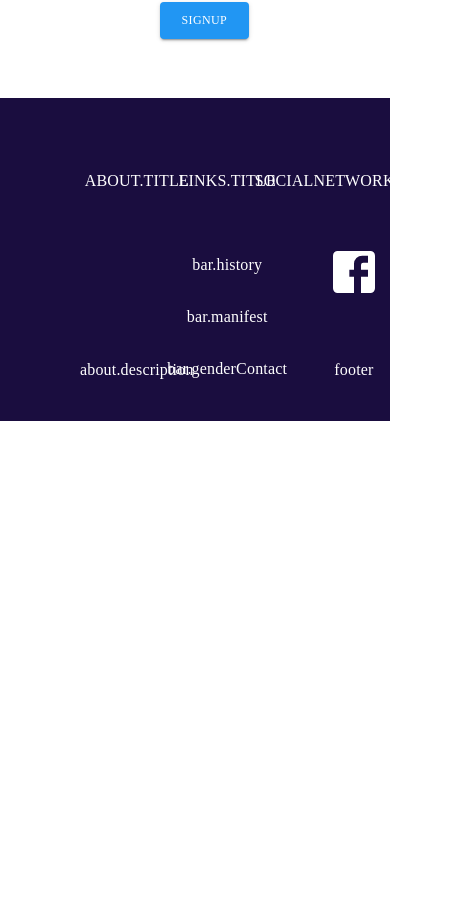
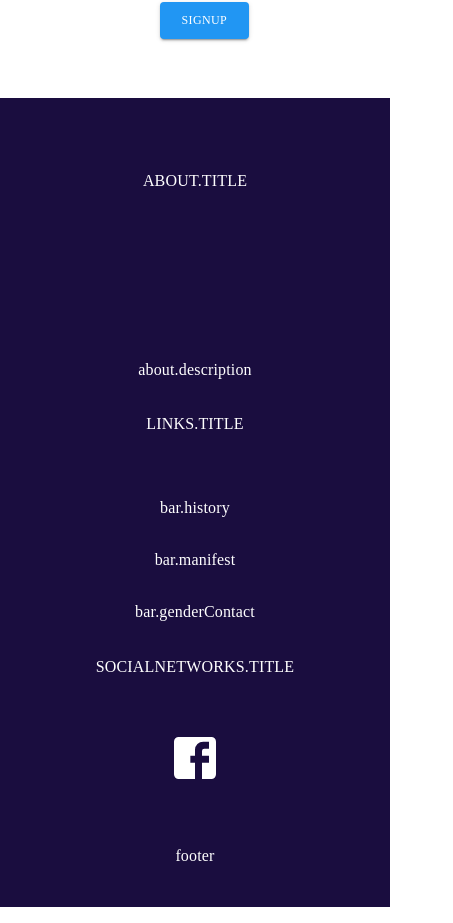
Before and after one commit to BuenosCodes/etitango-front, a React (Create React App) app: page / in a window 390 px wide. Shown: the part 4693-5616 px from the top of the page, 453 px wide, since content can reach past the window. Before the commit the page ends 5130 px from the top, so only its background shows below. Built offline with nearby package versions, Linux system fonts and the light colour scheme; no server answers; a web font is replaced by a local one.

Commit message:
fix: footer responsiveness

```diff
--- a/src/components/AppFooter.js
+++ b/src/components/AppFooter.js
@@ -26,7 +26,7 @@ export default function AppFooter() {
       justifyContent={'center'}
       alignItems={'center'}
     >
-      <Grid item xs={4}>
+      <Grid item xs={12} md={4}>
         <Grid
           direction={'column'}
           container
@@ -42,7 +42,7 @@ export default function AppFooter() {
           </Typography>
         </Grid>
       </Grid>
-      <Grid item xs={4}>
+      <Grid item xs={12} md={4}>
         <Grid
           direction={'column'}
           container
@@ -67,7 +67,7 @@ export default function AppFooter() {
           ))}
         </Grid>
       </Grid>
-      <Grid item xs={4}>
+      <Grid item xs={12} md={4}>
         <Grid
           direction={'column'}
           container
```
